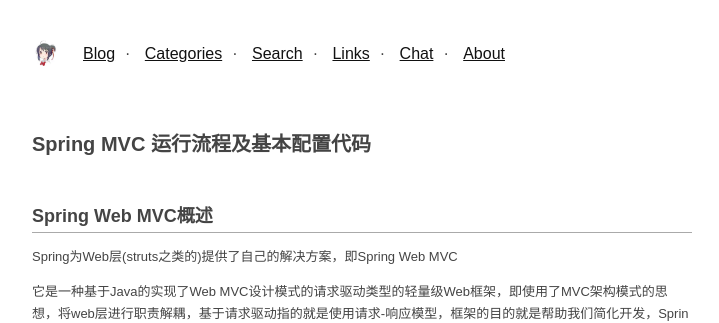
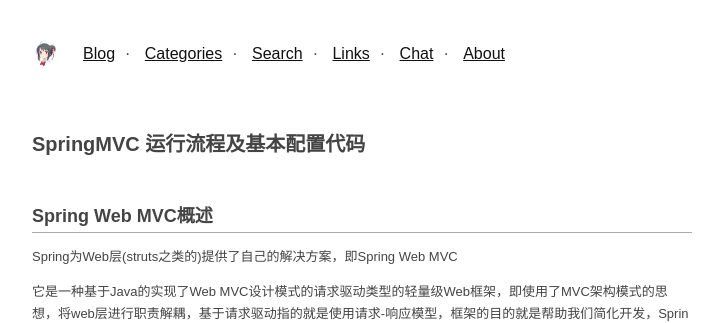
Before and after one commit to TMaize/tmaize-blog, a Jekyll site: the page built from _posts/2017-06-11-springmvc-运行流程-简单配置.md, in a window 1280 px wide and 900 px high. Shown: the top 323 px of the window, without its empty margins (278-997 px from the left). Built offline with Jekyll 4.4.1, drawn with Linux system fonts in a browser that asks for light colours.

Commit message:
修改文章

```diff
--- a/_posts/2017-06-11-springmvc-运行流程-简单配置.md
+++ b/_posts/2017-06-11-springmvc-运行流程-简单配置.md
@@ -1,6 +1,6 @@
 ---
 layout: mypost
-title: Spring MVC 运行流程及基本配置代码
+title: SpringMVC 运行流程及基本配置代码
 categories: [java]
 ---
 
```
